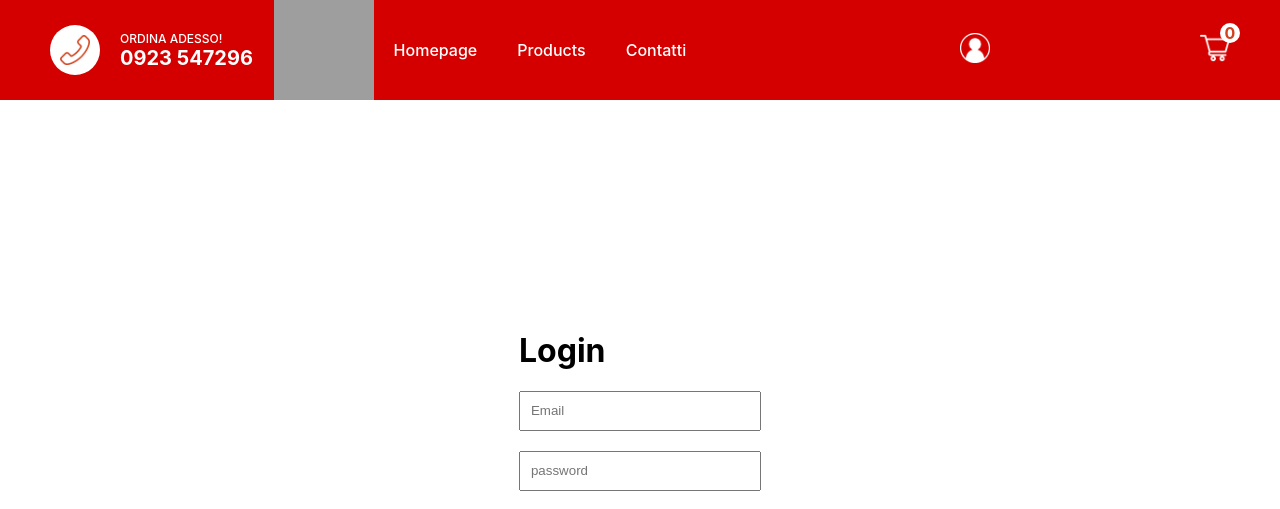
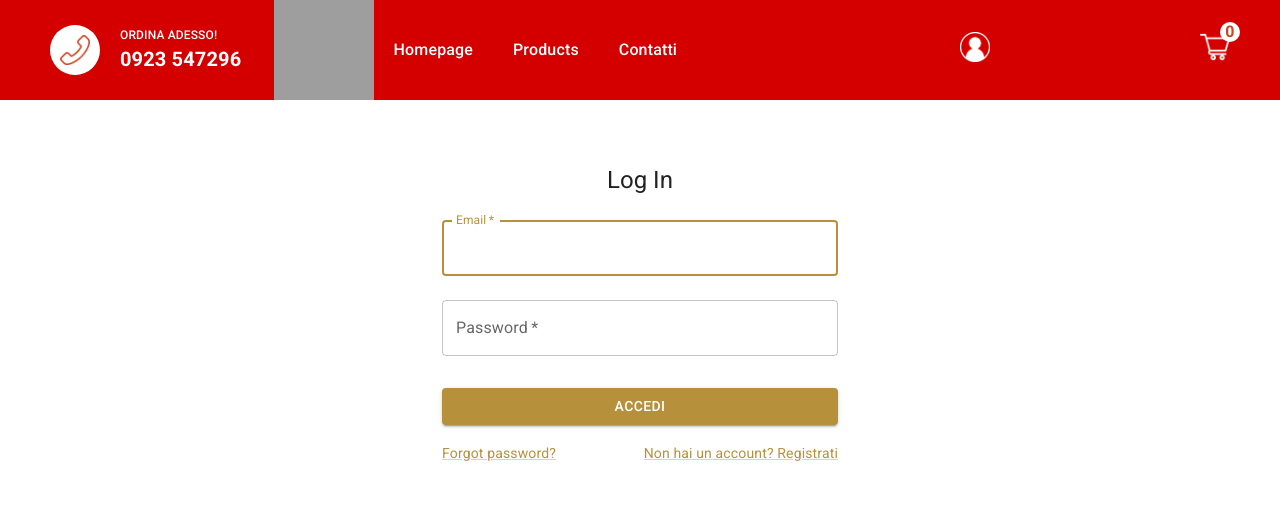
Before and after one commit to michelecairone/WebApp-Macelleria, a Next.js app: page /usr/login in a window 1280 px wide. Shown: the top 509 px of the page. Built offline with nearby package versions, Linux system fonts and the light colour scheme; grey boxes are pictures that could not be loaded.

Commit message:
Login style
Login style material UI

```diff
--- a/pages/_app.js
+++ b/pages/_app.js
@@ -6,6 +6,7 @@
 function MyApp({ Component, pageProps }) {
   return (
     <Provider store={store}>
+      <link rel="stylesheet" href="https://fonts.googleapis.com/css?family=Roboto:300,400,500,700&display=swap"/>
       <Layout>
         <Component {...pageProps} />
       </Layout>
--- a/pages/usr/login.jsx
+++ b/pages/usr/login.jsx
@@ -1,8 +1,32 @@
 import axios from "axios";
 import { useRouter } from "next/router";
 import { useState } from "react";
-import Link from "next/link";
+//import Link from "next/link";
 import styles from "../../styles/Login.module.css";
+
+import * as React from 'react';
+import Button from '@mui/material/Button';
+import CssBaseline from '@mui/material/CssBaseline';
+import TextField from '@mui/material/TextField';
+import Link from '@mui/material/Link';
+import Grid from '@mui/material/Grid';
+import Box from '@mui/material/Box';
+import Typography from '@mui/material/Typography';
+import Container from '@mui/material/Container';
+import { createTheme, ThemeProvider } from '@mui/material/styles';
+
+const theme = createTheme({
+  palette: {
+    primary: {
+      // light: will be calculated from palette.primary.main,
+      main: '#b7903c',
+      // dark: will be calculated from palette.primary.main,
+      // contrastText: will be calculated to contrast with palette.primary.main
+      contrastText: '#fff'
+    }
+
+  },
+});
 
 const Login = () => {
 
@@ -31,7 +55,6 @@
         setError(true);
       }
       else {
-
         router.push(`/usr/${response.data.id}`);
 
       }
@@ -39,6 +62,69 @@
   };
 
   return (
+    <ThemeProvider theme={theme}>
+      <Container component="main" maxWidth="xs">
+        <CssBaseline />
+        <Box
+          sx={{
+            marginTop: 8,
+            display: 'flex',
+            flexDirection: 'column',
+            alignItems: 'center',
+            marginBottom: 8,
+          }}
+        >
+          <Typography component="h1" variant="h5">
+            Log In
+          </Typography>
+          <Box component="form" noValidate sx={{ mt: 1 }}>
+            <TextField
+              margin="normal"
+              required
+              fullWidth
+              label="Email"
+              name="email"
+              autoFocus
+              onChange={handleChange}
+            />
+            <TextField
+              margin="normal"
+              required
+              fullWidth
+              name="password"
+              label="Password"
+              type="password"
+              onChange={handleChange}
+            />
+            <Button
+              type="submit"
+              fullWidth
+              variant="contained"
+              sx={{ mt: 3, mb: 2 }}
+              onClick={handleSubmit}
+            >
+              Accedi
+            </Button>
+            <Grid container>
+              <Grid item xs>
+                <Link href="#" variant="body2">
+                  Forgot password?
+                </Link>
+              </Grid>
+              <Grid item>
+                <Link href="/usr/register" variant="body2">
+                  {"Non hai un account? Registrati"}
+                </Link>
+              </Grid>
+            </Grid>
+          </Box>
+        </Box>
+
+      </Container>
+    </ThemeProvider>
+  );
+
+  /*return (
     <div className={styles.container}>
       <div className={styles.wrapper}>
         <h1>Login</h1>
@@ -64,7 +150,7 @@
         </Link>
       </div>
     </div>
-  );
+  );*/
 };
 
 export default Login;
--- a/pages/usr/register.jsx
+++ b/pages/usr/register.jsx
@@ -20,9 +20,9 @@
       primary: {
         // light: will be calculated from palette.primary.main,
         main: '#b7903c',
-        color: '#ffffff',
         // dark: will be calculated from palette.primary.main,
         // contrastText: will be calculated to contrast with palette.primary.main
+        contrastText: '#fff'
       },
       secondary: {
         light: '#0066ff',
```
